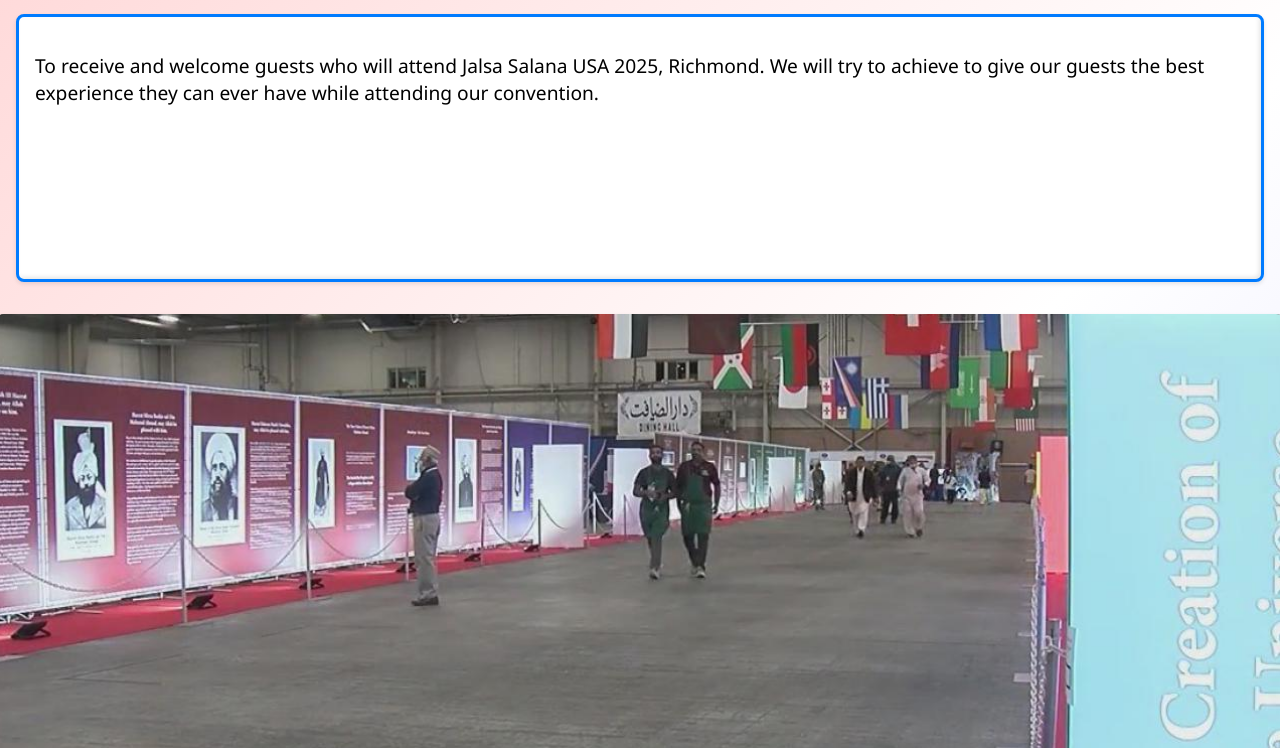
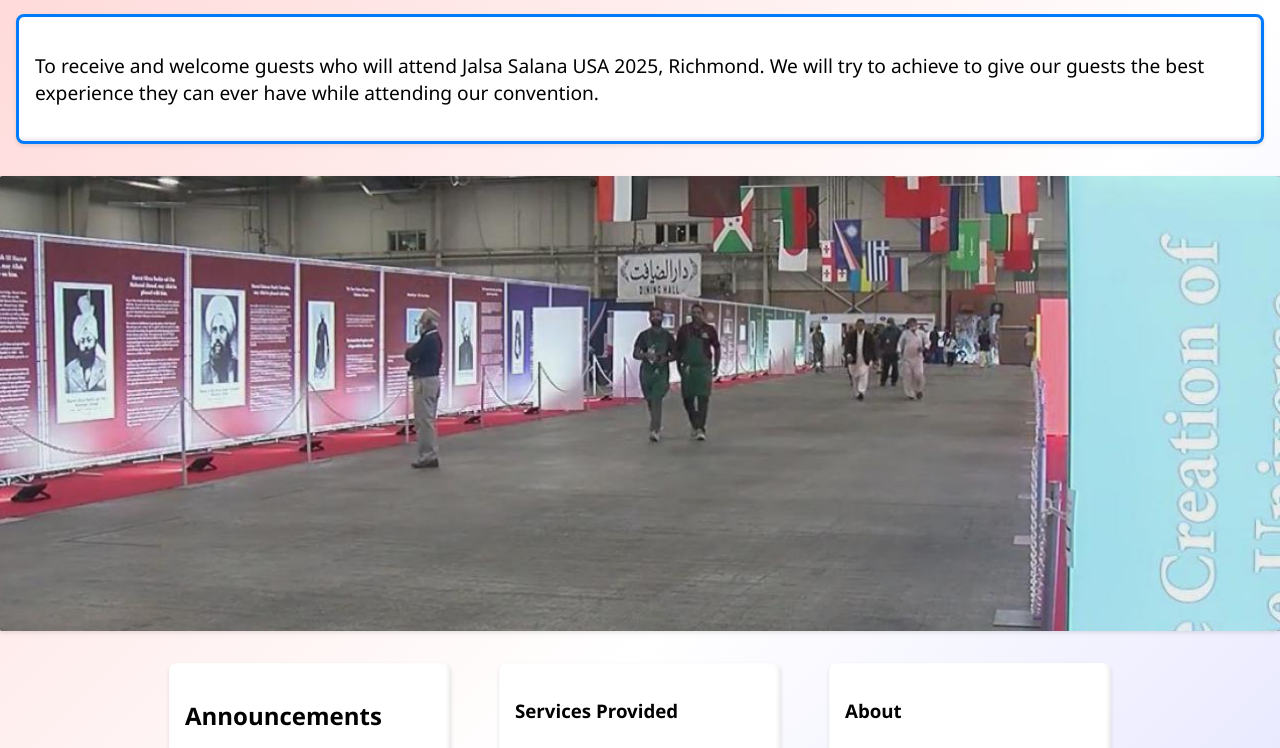
Before and after one commit to akhan04230225/ReceptionVolunteerPageJalsaSalanaUSA, a plain HTML site: page index.html in a window 1280 px wide. Shown: the part 52-800 px from the top of the page. Drawn offline with Linux system fonts and the light colour scheme.

Commit message:
Adjust purpose block height

```diff
--- a/index.html
+++ b/index.html
@@ -65,7 +65,12 @@
                 0 4px 8px rgba(0,0,0,0.2);
         }
 
-        .purpose { font-size: 1.2rem; border: 3px solid #007bff; width: auto; }
+        .purpose {
+            font-size: 1.2rem;
+            border: 3px solid #007bff;
+            width: auto;
+            min-height: fit-content;
+        }
         .details-row section { width: 250px; }
         /* Expanded slideshow width to fill more horizontal space */
         .slideshow {
```
